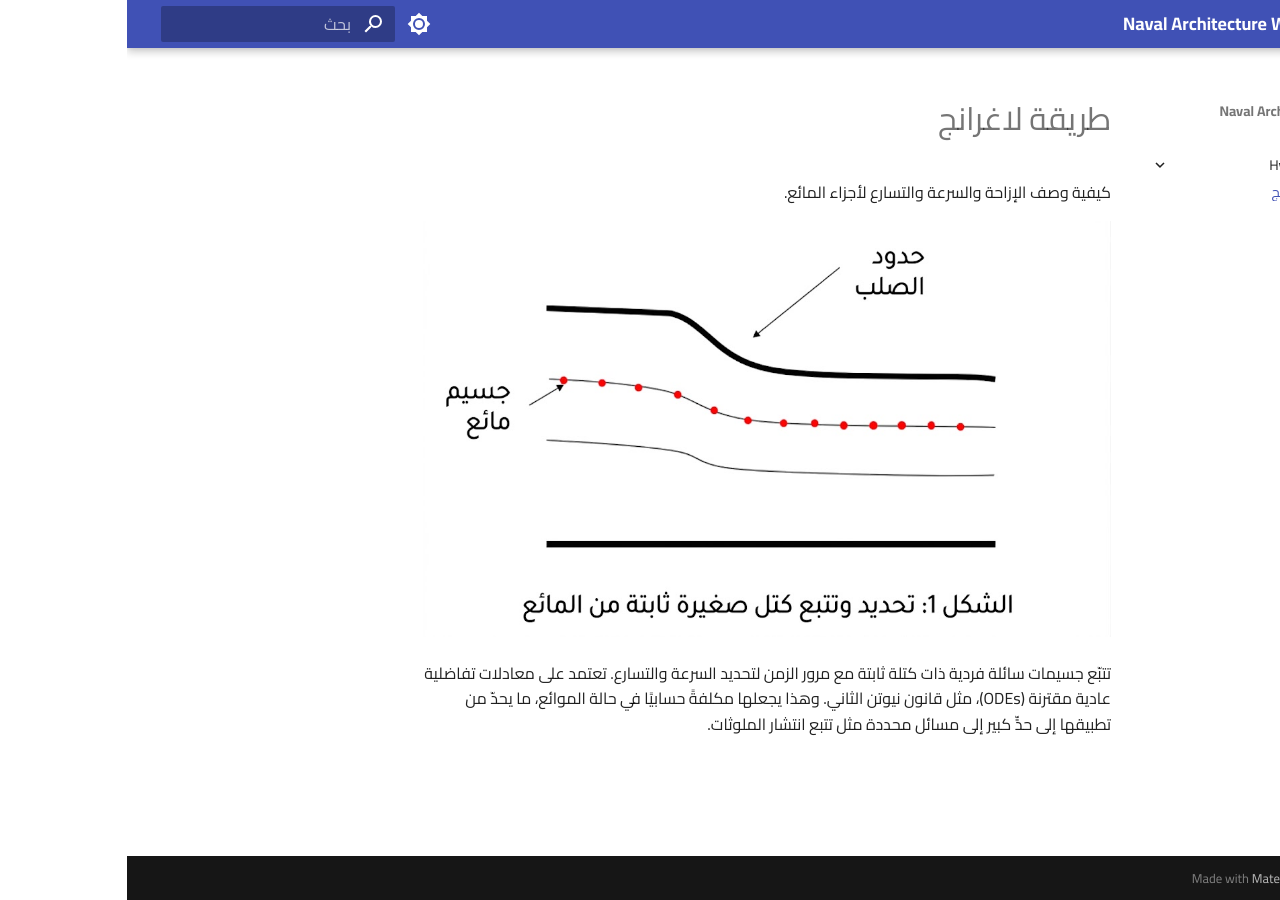
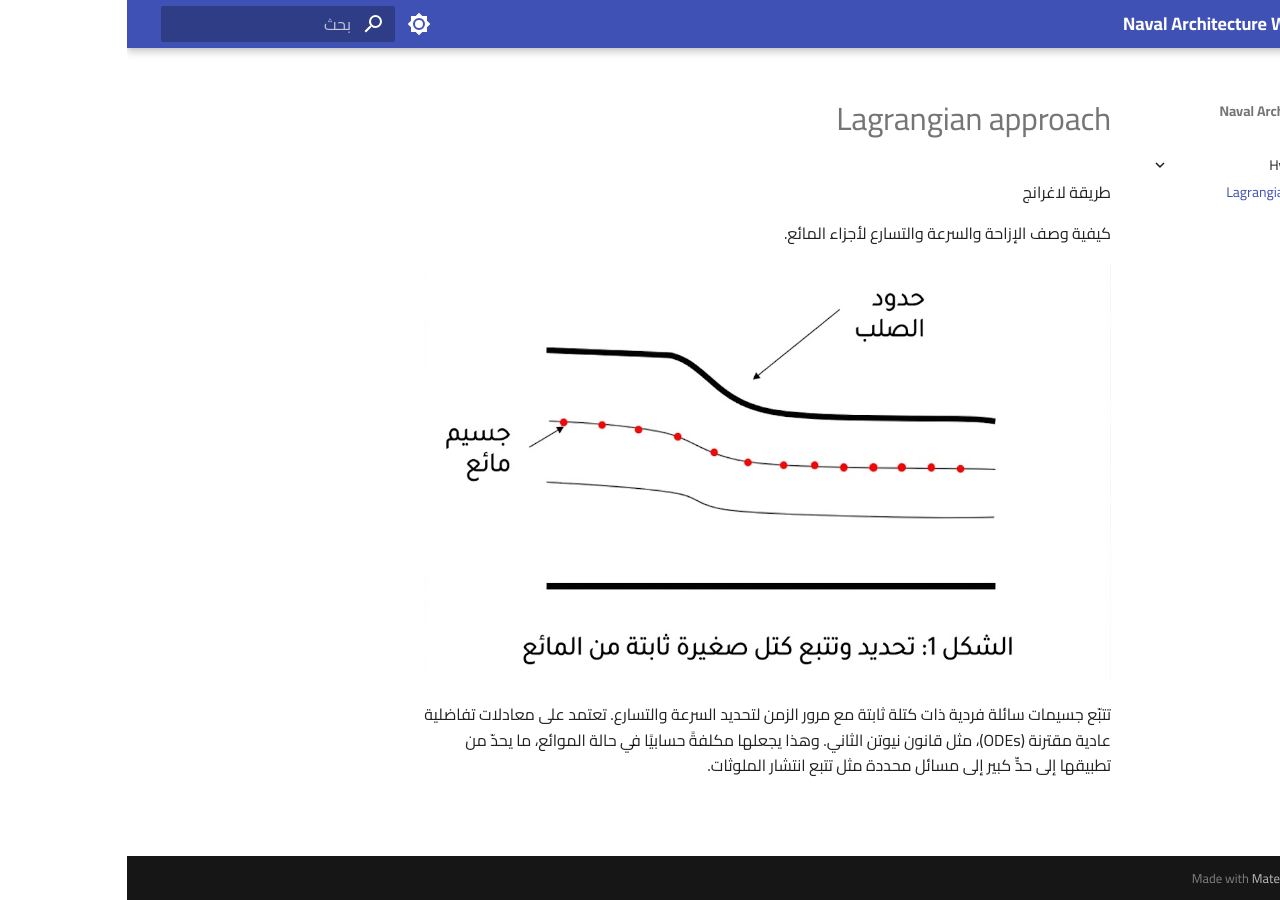
Before and after one commit to mo-almalki/saudi-naval-wiki.github.io, an MkDocs documentation site: the page built from docs/Hydrodynamics/Lagrangian approach.md, in a window 1280 px wide. Built offline with MkDocs 1.6.1 and Material for MkDocs 9.7.7, drawn with Linux system fonts in a browser that asks for light colours.

Commit message:
Remove header from Lagrangian approach document
Updated the title of the document to remove the markdown header.

```diff
--- a/docs/Hydrodynamics/Lagrangian approach.md
+++ b/docs/Hydrodynamics/Lagrangian approach.md
@@ -1,4 +1,4 @@
-# طريقة لاغرانج
+ طريقة لاغرانج
 
 
 
```
